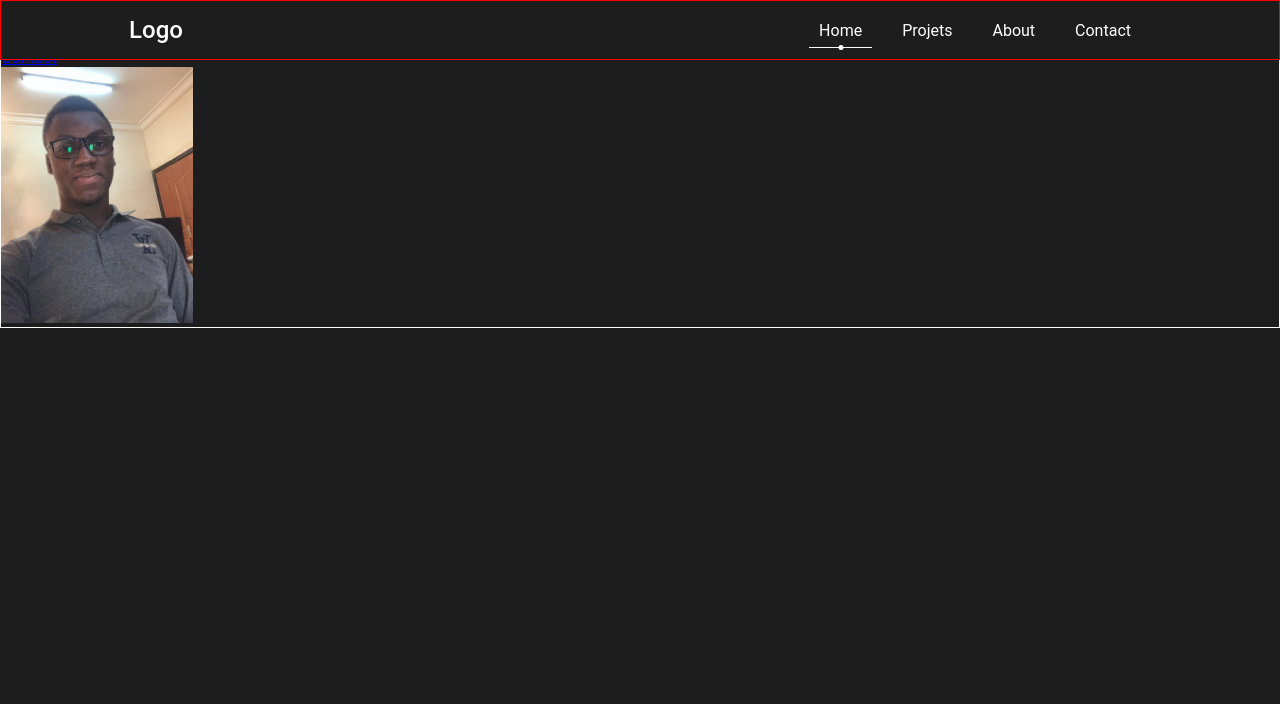
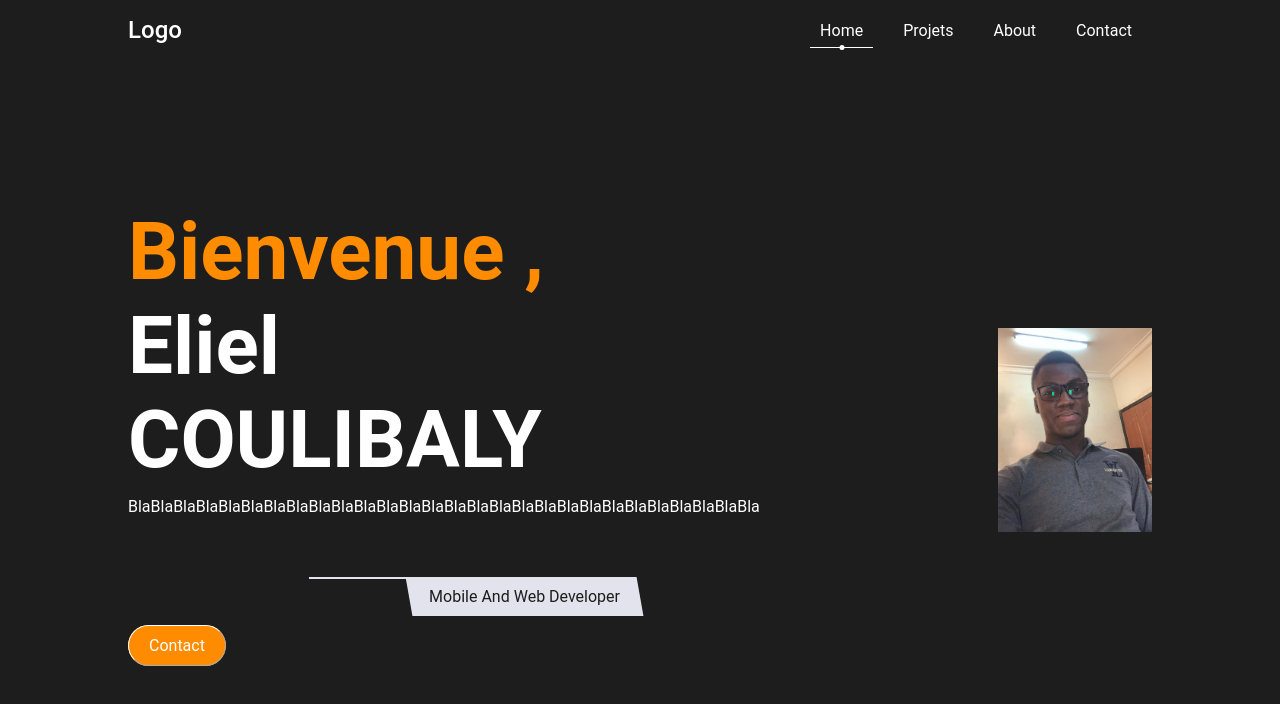
Before and after one commit to Cooleliel/PortFolio, a plain HTML site: page public/index.html in a window 1280 px wide. Drawn offline with Linux system fonts and the light colour scheme.

Commit message:
Mise en forme des elements contenu dans la section home

```diff
--- a/public/index.html
+++ b/public/index.html
@@ -27,6 +27,7 @@
   <section class="home">
    <div class="hero-content">
     <h1 class="hero-heading"><span class="highlight"> Bienvenue ,</span> Eliel COULIBALY</h1>
+    <p class="info">BlaBlaBlaBlaBlaBlaBlaBlaBlaBlaBlaBlaBlaBlaBlaBlaBlaBlaBlaBlaBlaBlaBlaBlaBlaBlaBlaBla</p>
     <p class="profession">Mobile and Web Developer</p>
     <a href="#contact" class="btn">Contact</a>
    </div>
--- a/public/style.css
+++ b/public/style.css
@@ -13,7 +13,6 @@ htm{
 /**Style css applique a tout les elements contenu dans la balise body**/
 body{
  width: 100%;/*Occupe toute la largeur de la page*/
- border: 1px solid #fff;
  position: relative;
  background: #1d1d1d;/*applique un arriere-plan de couleur noire*/
  color: #fff;/*Applique une couleur blanche au texte*/
@@ -22,7 +21,6 @@ body{
 
 /*navbar*/
 .navbar{
- border: 1px solid red;
  position: fixed;
  top: 0;
  left: 0;
@@ -89,3 +87,86 @@ body{
 #pp{
  width: 15%;
 }
+
+/*home section*/
+.home{
+ width: 100%;
+ min-height: calc(100vh - 60px) ;
+ height: auto;
+ margin-top: 60px;
+ padding: 0 10vw;
+ display: flex;
+ align-items: center;
+ justify-content: space-between;
+ position: relative;
+}
+
+/*hero-content*/
+.hero-content{
+ width: 50%;
+}
+
+/*hero-heading*/
+.hero-heading{
+ font-size: 5rem;
+ text-transform: capitalize;
+ font-weight: 5000;
+}
+
+/*highlight*/
+.highlight{
+ color:darkorange;
+}
+
+/*profession*/
+.profession{
+ width: fit-content;
+ display: block;
+ margin: 10px 0 20px ;
+ margin-left: auto;
+ text-transform: capitalize;
+ position: relative;
+ padding: 10px 20px;
+ color: #1d1d1d;
+ z-index: 2;
+}
+
+.profession::before{
+ content: '';
+ position: absolute;
+ top: 0;
+ left: 0;
+ width: 100%;
+ height: 100%;
+ background: #e3e3ee;
+ z-index: -1;/*ajustre la visibilite du texte*/
+ transform: skewX(10deg);/*donne une forme de parallelogramme */
+}
+
+.profession::after{
+ content: '';
+ position: absolute;
+ top: 0;
+ left: -100px;
+ width: 100%;
+ height: 2px;
+ background:#e3e3ee;
+}
+
+/*info*/
+.info{
+ line-height: 40px;
+ margin-bottom: 50px;
+
+}
+
+/*btn*/
+.btn{
+ padding: 10px 20px;
+ text-decoration: none;
+ border-radius: 50px;
+ background: darkorange;
+ color: #fff;
+ text-transform: capitalize;
+ border: 1px outset #fff;
+}
```
